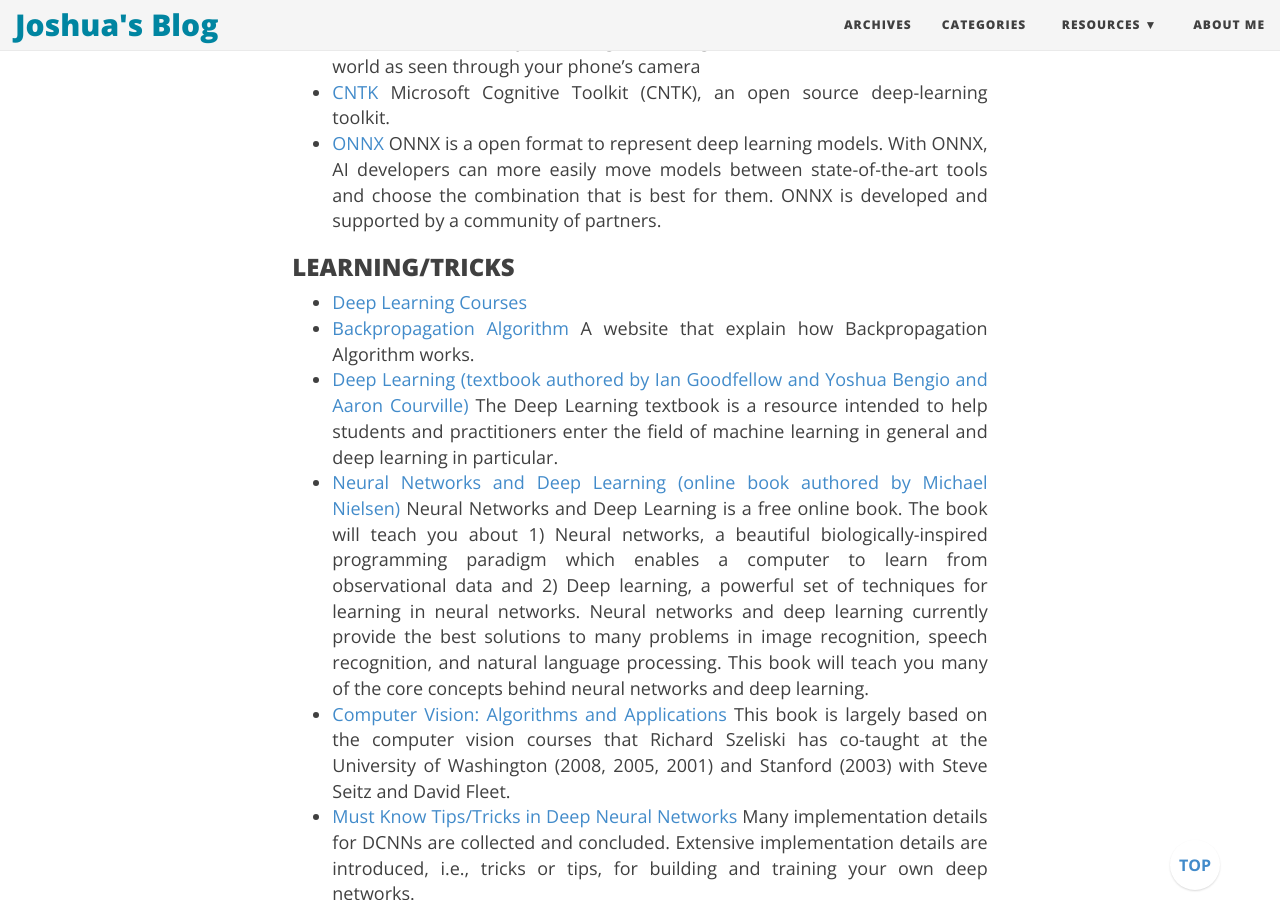
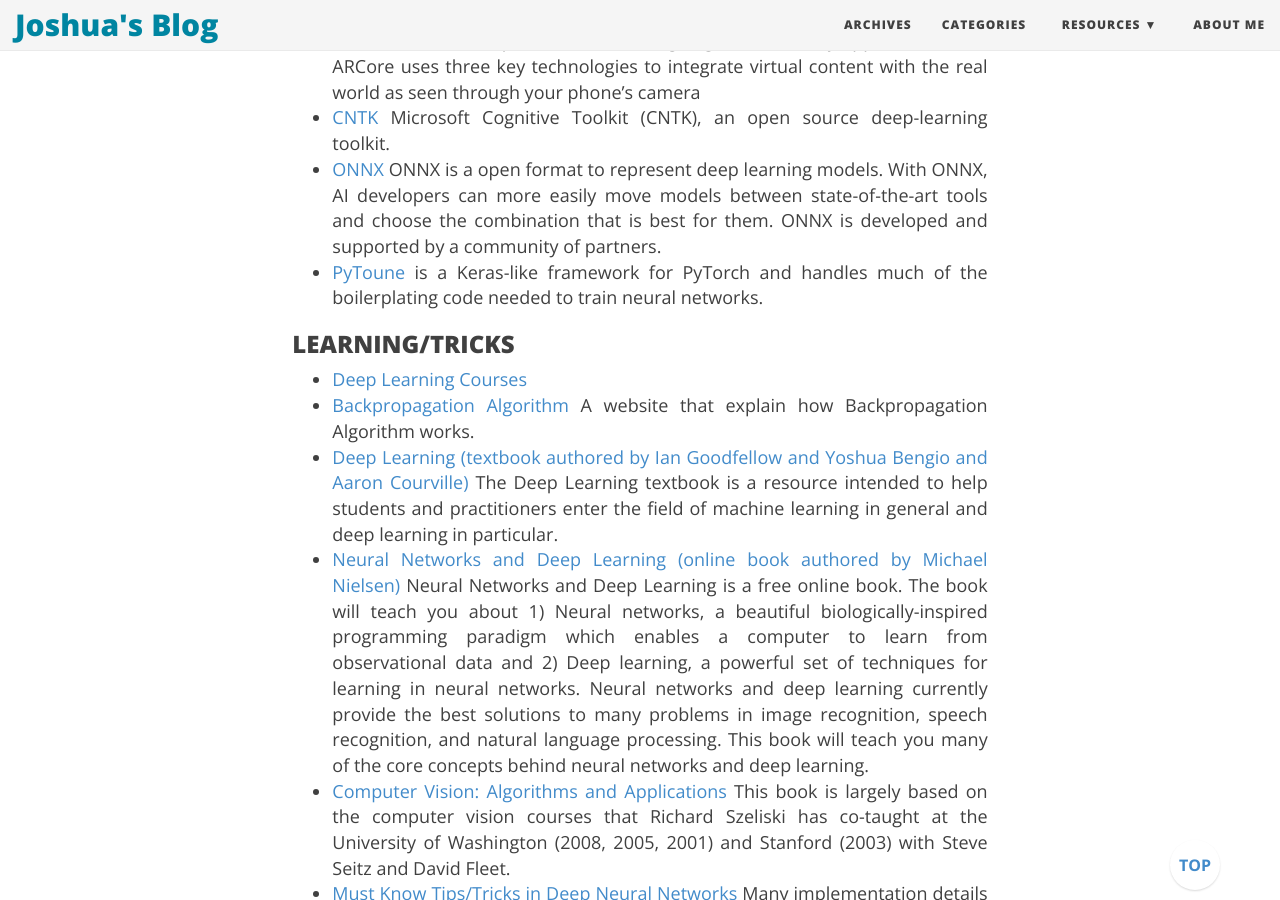
Before and after one commit to joshua19881228/joshua19881228.github.io, a Jekyll site: the page built from _posts/Computer_Vision/2016-08-25-my-jumble-of-computer-vision.md, in a window 1280 px wide and 900 px high, scrolled down 34152 px. Built offline with Jekyll 4.4.1, drawn with Linux system fonts in a browser that asks for light colours; nearby versions of some CDN libraries; formulas are drawn with MathJax 3; comment, search, counter and statistics services are not loaded; some of the changed text lies outside the part shown.

Commit message:
update post

```diff
--- a/_posts/Computer_Vision/2016-08-25-my-jumble-of-computer-vision.md
+++ b/_posts/Computer_Vision/2016-08-25-my-jumble-of-computer-vision.md
@@ -721,6 +721,7 @@
 
 ### NEWS/BLOGS ###
 
+* [The Building Blocks of Interpretability]([PDF](https://distill.pub/2018/building-blocks/))
 * [Setting the learning rate of your neural network.](https://www.jeremyjordan.me/nn-learning-rate/)
 * [The Root Cause of Slow Neural Net Training](https://medium.com/south-park-commons/otodscinos-the-root-cause-of-slow-neural-net-training-fec7295c364c)
 * [Why is it hard to train deep neural networks? Degeneracy, not vanishing gradients, is the key](https://severelytheoretical.wordpress.com/2018/01/01/why-is-it-hard-to-train-deep-neural-networks-degeneracy-not-vanishing-gradients-is-the-key/)
@@ -871,6 +872,7 @@
 * [ARCore](https://developers.google.com/ar/) ARCore is a platform for building augmented reality apps on Android. ARCore uses three key technologies to integrate virtual content with the real world as seen through your phone's camera
 * [CNTK](https://github.com/Microsoft/CNTK) Microsoft Cognitive Toolkit (CNTK), an open source deep-learning toolkit.
 * [ONNX](http://onnx.ai/) ONNX is a open format to represent deep learning models. With ONNX, AI developers can more easily move models between state-of-the-art tools and choose the combination that is best for them. ONNX is developed and supported by a community of partners.
+* [PyToune](http://pytoune.org/en/latest/) is a Keras-like framework for PyTorch and handles much of the boilerplating code needed to train neural networks.
 
 ### LEARNING/TRICKS ###
 
```
